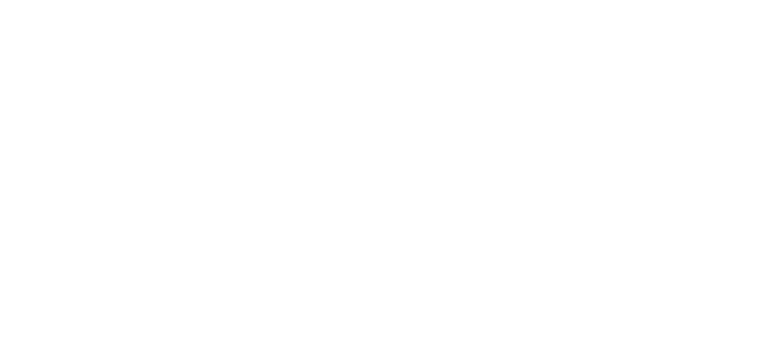
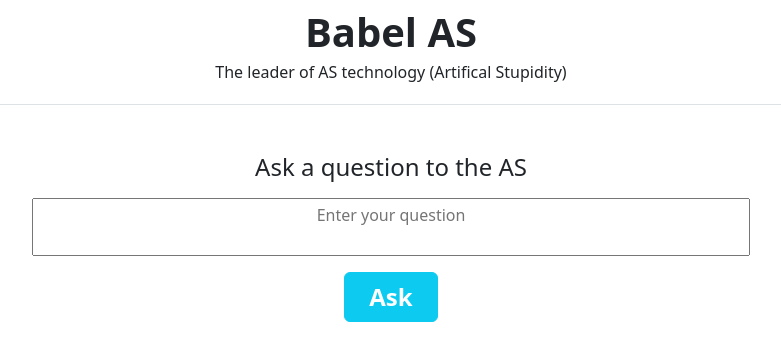
Before and after one commit to Lordpun/Babel-AS, a React (Vite) app: page / in a window 1280 px wide. Shown: the top 360 px of the page, without its empty margins (249-1030 px from the left). Built offline with nearby package versions, Linux system fonts and the light colour scheme.

Commit message:
Added the home page

```diff
--- a/src/App.jsx
+++ b/src/App.jsx
@@ -1,5 +1,18 @@
 function App() {
-  return(<></>)
+  return(<>
+    <header className="text-center p-2 lh-1 border-bottom">
+      <h1 className="fw-bold">Babel AS</h1>
+      <p className="fs-6">The leader of AS technology (Artifical Stupidity)</p>
+    </header>
+
+    <main>
+      <section className="d-flex flex-column align-items-center m-5">
+        <h4>Ask a question to the AS</h4>
+        <textarea placeholder="Enter your question" className="text-center m-2 p-1" rows="2" cols="75" style={{resize: "none"}}/>
+        <a className="btn btn-info fw-bold text-white fs-4 px-4 m-2">Ask</a>
+      </section>
+    </main>
+  </>)
 }
 
 export default App;
```
